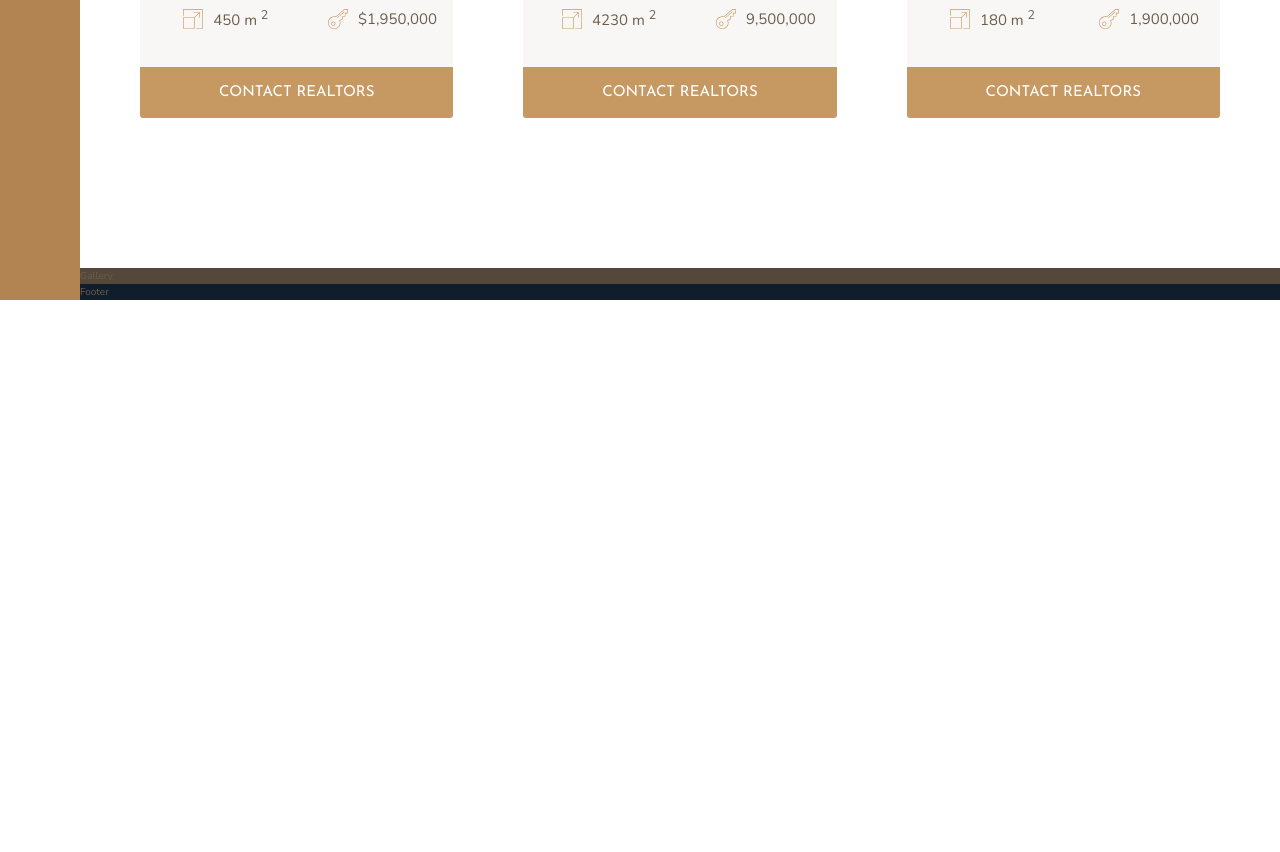
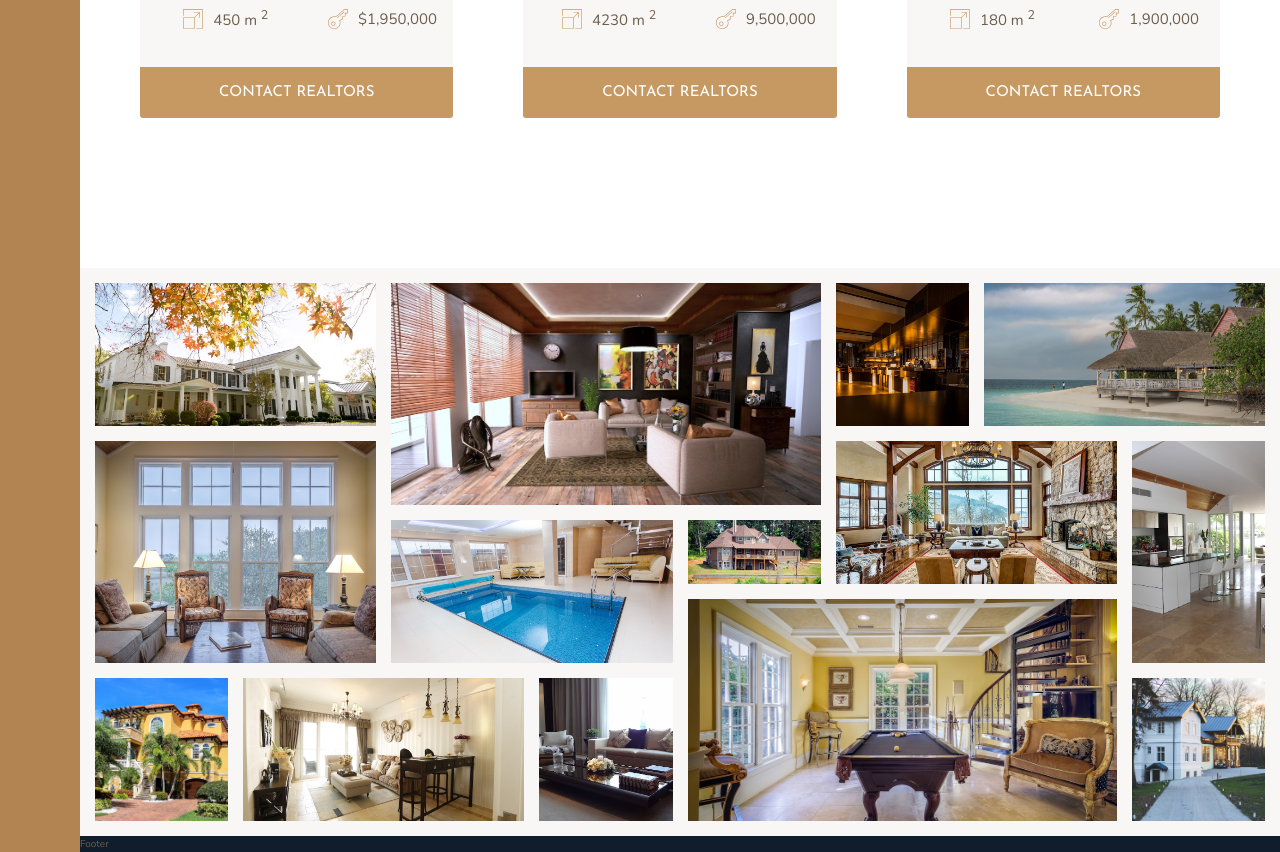
Before and after one commit to Suhail-007/Nexter, a website built with Parcel: page index.html in a window 1280 px wide. Shown: the part 2824-3676 px from the top of the page. Before the commit the page ends 3124 px from the top, so only its background shows below. Built offline with nearby package versions, Linux system fonts and the light colour scheme.

Commit message:
gallery completed

```diff
--- a/index.html
+++ b/index.html
@@ -291,7 +291,25 @@
     </div>
   </section>
 
-  <section class="gallery">Gallery</section>
+  <section class="gallery">
+    <figure class="gallery__item gallery__item--1"><img src="./img/gal-1.jpeg" alt="gallery image 1" class="gallery__img">
+    </figure>
+    <figure class="gallery__item gallery__item--2">
+      <img src="./img/gal-2.jpeg" alt="gallery image 2" class="gallery__img">
+      </figure>
+    <figure class="gallery__item gallery__item--3"><img src="./img/gal-3.jpeg" alt="gallery image 3" class="gallery__img"></figure>
+    <figure class="gallery__item gallery__item--4"><img src="./img/gal-4.jpeg" alt="gallery image 4" class="gallery__img"></figure>
+    <figure class="gallery__item gallery__item--5"><img src="./img/gal-5.jpeg" alt="gallery image 5" class="gallery__img"></figure>
+    <figure class="gallery__item gallery__item--6"><img src="./img/gal-6.jpeg" alt="gallery image 6" class="gallery__img"></figure>
+    <figure class="gallery__item gallery__item--7"><img src="./img/gal-7.jpeg" alt="gallery image 7" class="gallery__img"></figure>
+    <figure class="gallery__item gallery__item--8"><img src="./img/gal-8.jpeg" alt="gallery image 8" class="gallery__img"></figure>
+    <figure class="gallery__item gallery__item--9"><img src="./img/gal-9.jpeg" alt="gallery image 9" class="gallery__img"></figure>
+    <figure class="gallery__item gallery__item--10"><img src="./img/gal-10.jpeg" alt="gallery image 10" class="gallery__img"></figure>
+    <figure class="gallery__item gallery__item--11"><img src="./img/gal-11.jpeg" alt="gallery image 11" class="gallery__img"></figure>
+    <figure class="gallery__item gallery__item--12"><img src="./img/gal-12.jpeg" alt="gallery image 12" class="gallery__img"></figure>
+    <figure class="gallery__item gallery__item--13"><img src="./img/gal-13.jpeg" alt="gallery image 13" class="gallery__img"></figure>
+    <figure class="gallery__item gallery__item--14"><img src="./img/gal-14.jpeg" alt="gallery image 14" class="gallery__img"></figure>
+  </section>
   <footer class="footer">Footer</footer>
 </body>
 
--- a/sass/_gallery.scss
+++ b/sass/_gallery.scss
@@ -1,4 +1,89 @@
 .gallery {
-  background: $color-grey-dark-1;
+  background: $color-grey-light-1;
   grid-column: full-start / full-end;
+
+  display: grid;
+  grid-template-columns: repeat(8, 1fr);
+  grid-template-rows: repeat(7, 5vw);
+  gap: 1.5rem;
+  padding: 1.5rem;
+
+  &__item {
+    &--1 {
+      grid-column: 1 / span 2;
+      grid-row: 1 / span 2;
+    }
+
+    &--2 {
+      grid-column: 3 / 6;
+      grid-row: 1 / 4;
+    }
+
+    &--3 {
+      grid-column: 6/7;
+      grid-row: 1/span 2;
+    }
+
+    &--4 {
+      grid-column: 7/9;
+      grid-row: 1/span 2;
+    }
+
+    &--5 {
+      grid-column: 1/ span 2;
+      grid-row: 3/6;
+    }
+
+    &--6 {
+      grid-column: 3 / span 2;
+      grid-row: 4 /6;
+    }
+
+    &--7 {
+      grid-column: 5 / 6;
+      grid-row: 4 / 5;
+    }
+
+    &--8 {
+      grid-column: 6 / 8;
+      grid-row: 3 / 5;
+    }
+
+    &--9 {
+      grid-column: 8 / 9;
+      grid-row: 3 / span 3;
+    }
+
+    &--10 {
+      grid-column: 1 / 2;
+      grid-row: 6 / span 2;
+    }
+
+    &--11 {
+      grid-column: 2 / 4;
+      grid-row: 6 / span 2;
+    }
+
+    &--12 {
+      grid-column: 4 / 5;
+      grid-row: 6  / span 2;
+    }
+
+    &--13 {
+      grid-column: 5 / span 3;
+      grid-row: 5 / -1;
+    }
+
+    &--14 {
+      grid-column: 8 / 9;
+      grid-row: 6 / -1;
+    }
+  }
+
+  &__img {
+    width: 100%;
+    height: 100%;
+    object-fit: cover;
+    display: block;
+  }
 }
```
Also changed, not shown: css/style.css, 1 other file.
